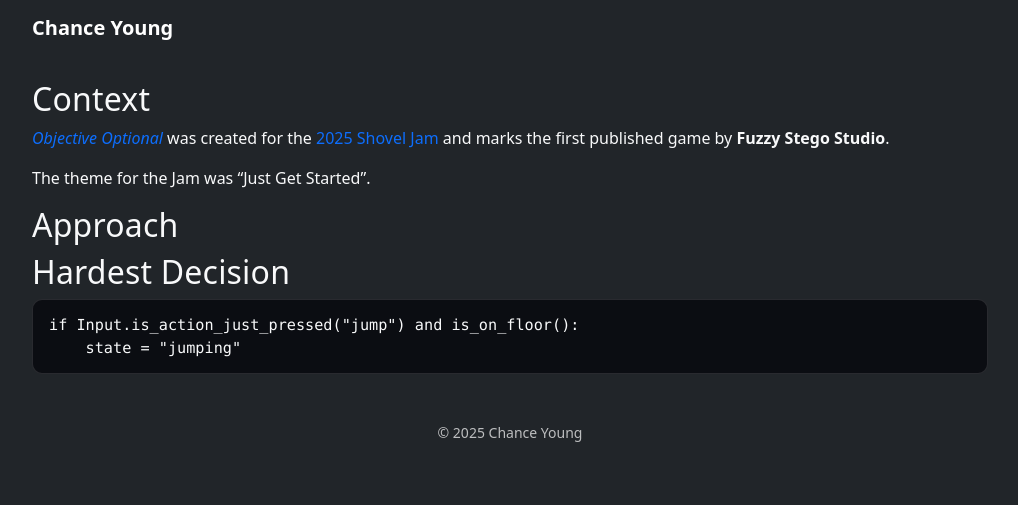
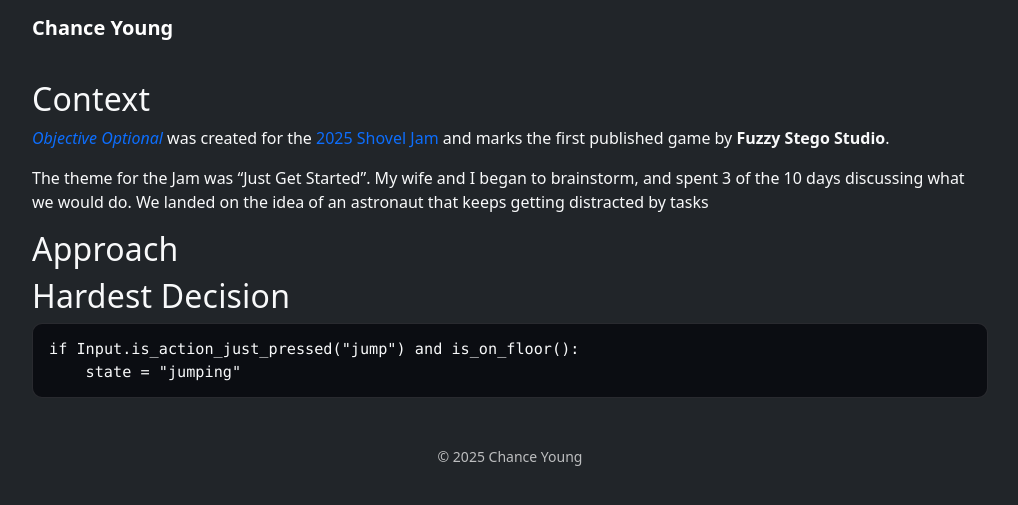
Before and after one commit to ChanceYoung/ChanceYoung.github.io, a Jekyll site: the page built from projects/objectiveoptional.md, in a window 1280 px wide. Shown: the top 505 px of the page, without its empty margins (130-1148 px from the left). Built offline with Jekyll 4.4.1, drawn with Linux system fonts in a browser that asks for light colours.

Commit message:
projects/objectiveoptional.md updated from https://stackedit.io/

```diff
--- a/projects/objectiveoptional.md
+++ b/projects/objectiveoptional.md
@@ -11,7 +11,7 @@ featured: true     # appears on the home page grid
 ## Context
 [*Objective Optional*](https://kiriyai.itch.io/objective-optional) was created for the [2025 Shovel Jam](https://itch.io/jam/shovel-jam-2025) and marks the first published game by **Fuzzy Stego Studio**.
 
-The theme for the Jam was "Just Get Started".
+The theme for the Jam was "Just Get Started". My wife and I began to brainstorm, and spent 3 of the 10 days discussing what we would do. We landed on the idea of an astronaut that keeps getting distracted by tasks
 
 ## Approach
 
```
Also changed, not shown: other parts of projects/objectiveoptional.md (+1 -1 lines).
